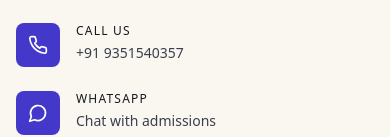
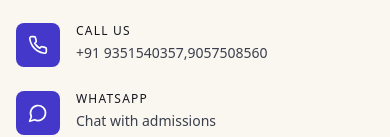
Before and after one commit to kartikthedeveloper/spc, a Next.js app: page /contact in a window 390 px wide. Shown: the part 439-576 px from the top of the page. Built offline with nearby package versions, Linux system fonts and the light colour scheme.

Commit message:
Add additional phone number to site.js

```diff
--- a/data/site.js
+++ b/data/site.js
@@ -14,7 +14,7 @@ export const SITE = {
     country: "India",
     postalCode: "332001",
   },
-  phones: ["+91 9351540357"],
+  phones: ["+91 9351540357,9057508560"],
   whatsapp: "919351540357",
   email: "successpointsikarofficial@gmail.com",
   social: {
```
